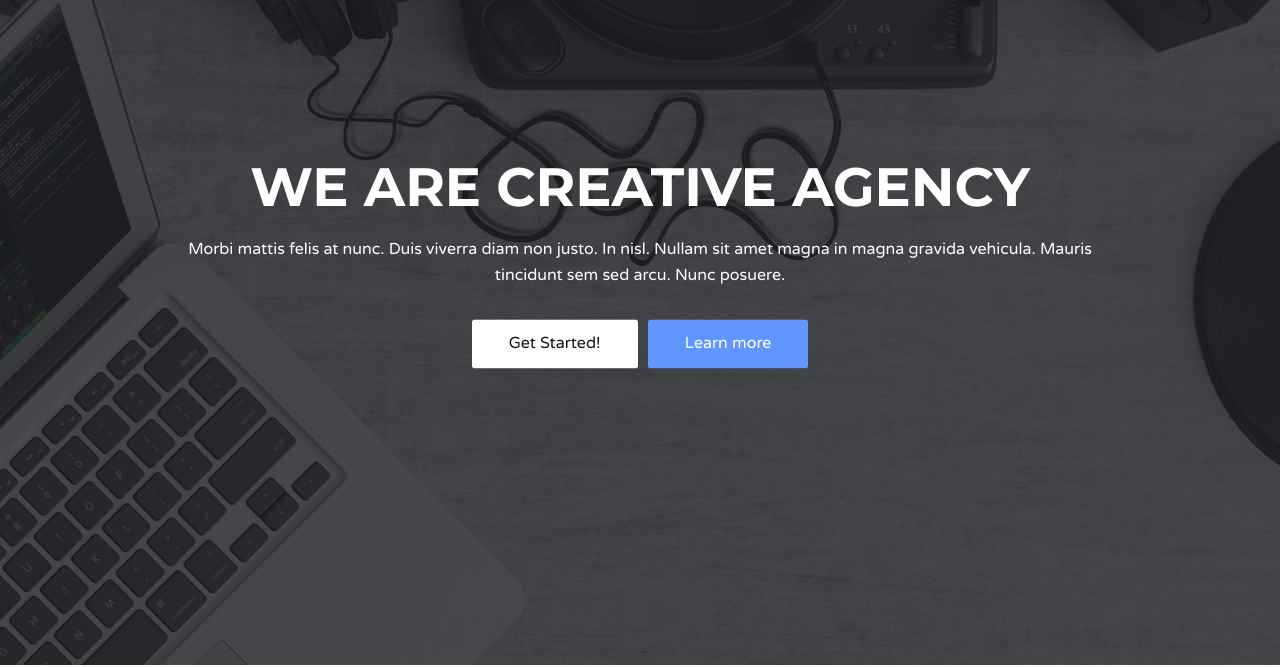
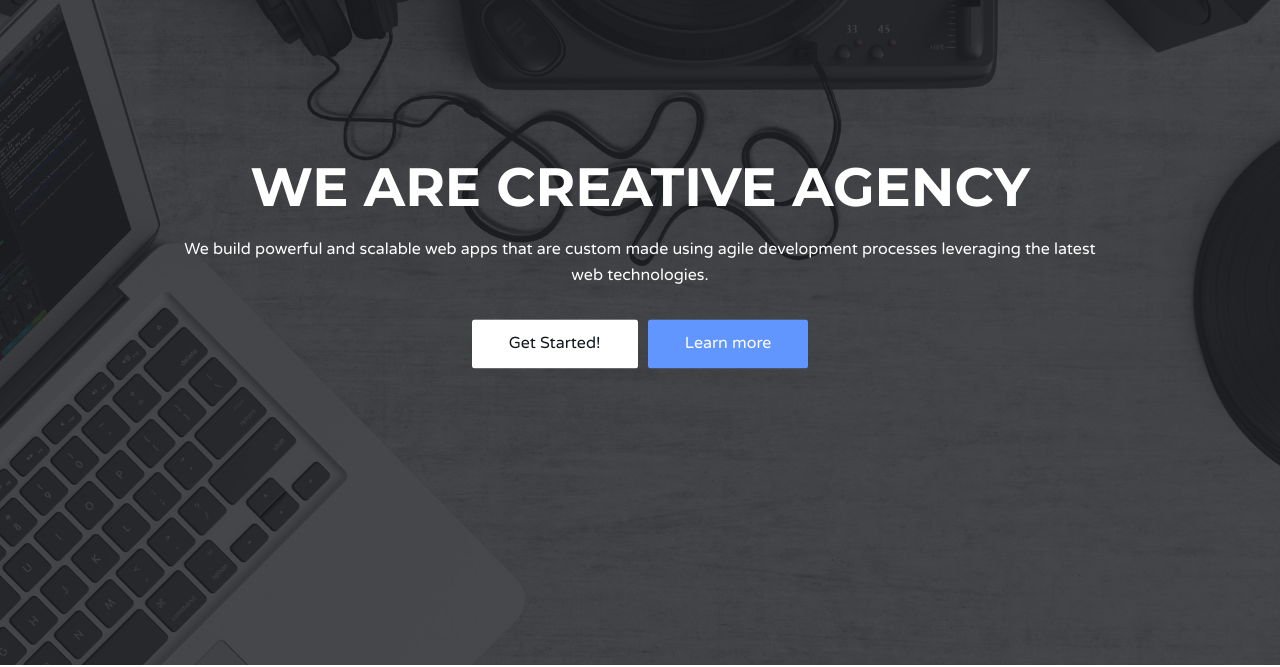
Before and after one commit to Suhin/Suhin.github.io, a plain HTML site: page index.html in a window 1280 px wide. Shown: the part 135-802 px from the top of the page. Drawn offline with Linux system fonts and the light colour scheme.

Commit message:
change home text

```diff
--- a/index.html
+++ b/index.html
@@ -7,7 +7,7 @@
 	<meta name="viewport" content="width=device-width, initial-scale=1">
 	<!-- The above 3 meta tags *must* come first in the head; any other head content must come *after* these tags -->
 
-	<title>HTML Template</title>
+	<title>Infinity Digital Agency</title>
 
 	<!-- Google font -->
 	<link href="https://fonts.googleapis.com/css?family=Montserrat:400,700%7CVarela+Round" rel="stylesheet">
@@ -96,7 +96,7 @@
 					<div class="col-md-10 col-md-offset-1">
 						<div class="home-content">
 							<h1 class="white-text">We Are Creative Agency</h1>
-							<p class="white-text">Morbi mattis felis at nunc. Duis viverra diam non justo. In nisl. Nullam sit amet magna in magna gravida vehicula. Mauris tincidunt sem sed arcu. Nunc posuere.
+							<p class="white-text">We build powerful and scalable web apps that are custom made using agile development processes leveraging the latest web technologies.
 							</p>
 							<button class="white-btn">Get Started!</button>
 							<button class="main-btn">Learn more</button>
```
